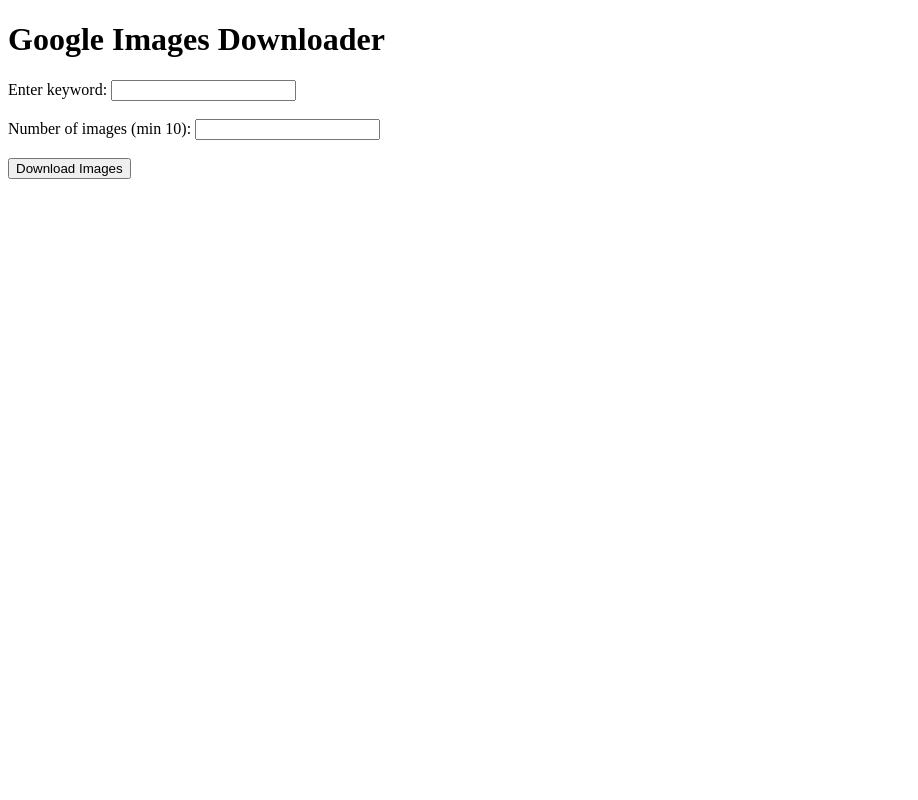
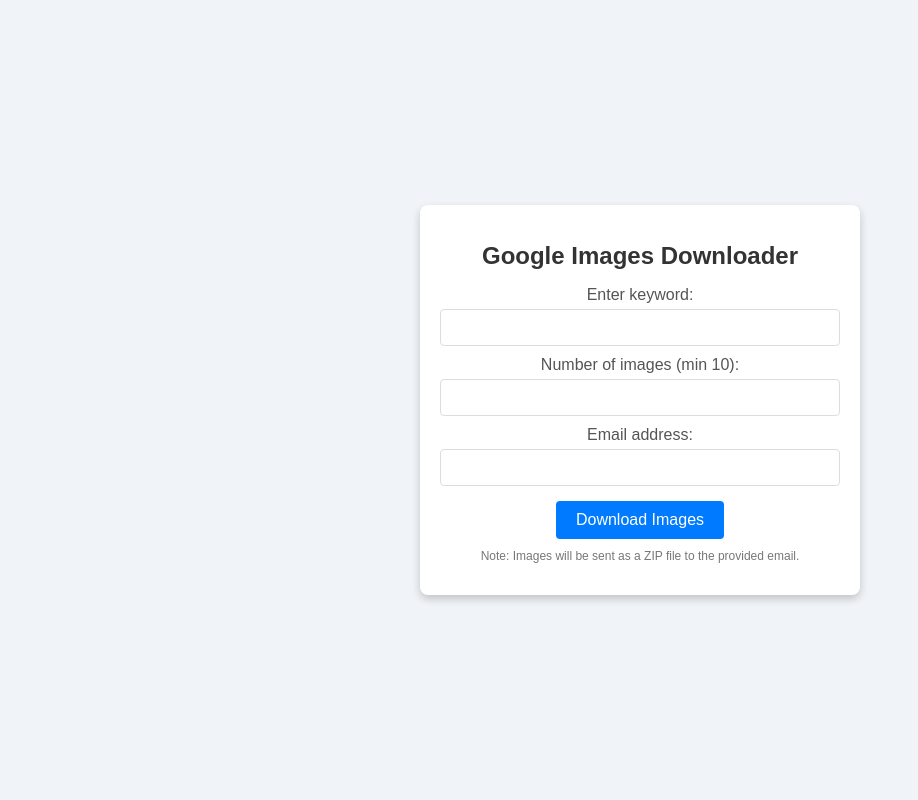
Before and after one commit to arushi-midha/google-images-downloader, a Flask app: page / in a window 1280 px wide. Shown: the whole page, without its empty margins (0-918 px from the left). Run offline with Flask 3, Linux system fonts and the light colour scheme.

Commit message:
format changes

```diff
--- a/app.py
+++ b/app.py
@@ -1,9 +1,21 @@
-from flask import Flask, render_template, request, send_file
+from flask import Flask, render_template, request, send_file, redirect, url_for
 from downloader import search_and_download_images
 import os
 import zipfile
+import smtplib
+from email.message import EmailMessage
+from dotenv import load_dotenv
 
 app = Flask(__name__)
+
+# Load environment variables from .env file
+load_dotenv()
+
+# Email configuration
+SMTP_SERVER = "smtp.gmail.com"
+SMTP_PORT = 587
+EMAIL_ADDRESS = os.getenv("EMAIL_ADDRESS")
+EMAIL_PASSWORD = os.getenv("EMAIL_PASSWORD")
 
 @app.route('/')
 def index():
@@ -13,11 +25,12 @@ def index():
 def download_images():
     keyword = request.form.get('keyword')
     num_images = int(request.form.get('num_images'))
+    email = request.form.get('email')
 
     # Run the downloader
     result_message = search_and_download_images(keyword, num_images)
 
-    # Zip the downloaded images to send as a single file
+    # Zip the downloaded images
     zip_file_path = "./static/images.zip"
     with zipfile.ZipFile(zip_file_path, 'w') as zipf:
         for root, dirs, files in os.walk('./static/images'):
@@ -25,9 +38,35 @@ def download_images():
                 zipf.write(os.path.join(root, file),
                            os.path.relpath(os.path.join(root, file), './static/images'))
 
-    return send_file(zip_file_path, as_attachment=True)
+    # Send the zip file via email
+    if email:
+        try:
+            send_email_with_attachment(email, zip_file_path)
+            return f"Images downloaded and sent to {email}."
+        except Exception as e:
+            return f"Failed to send email: {e}"
+    else:
+        return "No email provided."
+
+def send_email_with_attachment(recipient_email, file_path):
+    # Create email message
+    msg = EmailMessage()
+    msg['Subject'] = "Your Downloaded Images"
+    msg['From'] = EMAIL_ADDRESS
+    msg['To'] = recipient_email
+    msg.set_content("Here are your downloaded images!")
+
+    # Attach the zip file
+    with open(file_path, 'rb') as f:
+        file_data = f.read()
+        msg.add_attachment(file_data, maintype='application', subtype='zip', filename="images.zip")
+
+    # Send the email
+    with smtplib.SMTP(SMTP_SERVER, SMTP_PORT) as server:
+        server.starttls()
+        server.login(EMAIL_ADDRESS, EMAIL_PASSWORD)
+        server.send_message(msg)
 
 if __name__ == "__main__":
-    # Create the images directory if it doesn't exist
     os.makedirs('./static/images', exist_ok=True)
     app.run(debug=True)
--- a/requirements.txt
+++ b/requirements.txt
@@ -1,2 +1,3 @@
 Flask
 google_images_search
+python-dotenv
--- a/templates/index.html
+++ b/templates/index.html
@@ -4,19 +4,80 @@
     <meta charset="UTF-8">
     <meta name="viewport" content="width=device-width, initial-scale=1.0">
     <title>Google Images Downloader</title>
+    <style>
+        body {
+            font-family: Arial, sans-serif;
+            display: flex;
+            justify-content: center;
+            align-items: center;
+            height: 100vh;
+            background-color: #f0f4f8;
+            margin: 0;
+        }
+        .container {
+            background-color: #ffffff;
+            border-radius: 8px;
+            padding: 20px;
+            width: 100%;
+            max-width: 400px;
+            box-shadow: 0 4px 8px rgba(0, 0, 0, 0.2);
+            text-align: center;
+        }
+        h1 {
+            color: #333;
+            font-size: 24px;
+        }
+        label {
+            display: block;
+            margin-top: 10px;
+            color: #555;
+        }
+        input[type="text"],
+        input[type="number"],
+        input[type="email"] {
+            width: 100%;
+            padding: 10px;
+            margin-top: 5px;
+            border: 1px solid #ddd;
+            border-radius: 4px;
+            box-sizing: border-box;
+        }
+        button {
+            margin-top: 15px;
+            padding: 10px 20px;
+            border: none;
+            background-color: #007bff;
+            color: white;
+            border-radius: 4px;
+            cursor: pointer;
+            font-size: 16px;
+        }
+        button:hover {
+            background-color: #0056b3;
+        }
+        .note {
+            font-size: 12px;
+            color: #777;
+            margin-top: 10px;
+        }
+    </style>
 </head>
 <body>
+    <div class="container">
         <h1>Google Images Downloader</h1>
         <form action="/download_images" method="POST">
             <label for="keyword">Enter keyword:</label>
             <input type="text" id="keyword" name="keyword" required>
-        <br><br>
 
             <label for="num_images">Number of images (min 10):</label>
             <input type="number" id="num_images" name="num_images" min="10" required>
-        <br><br>
+
+            <label for="email">Email address:</label>
+            <input type="email" id="email" name="email" required>
 
             <button type="submit">Download Images</button>
         </form>
+        <p class="note">Note: Images will be sent as a ZIP file to the provided email.</p>
+    </div>
 </body>
 </html>
```
Also changed, not shown: static/images/1200px-Barbie_Logo.svg.png (deleted), static/images/616s223zxoL.jpg (deleted), static/images/61wU8TmQesL.jpg (deleted), static/images/71+I3hfh5mL.jpg (deleted), static/images/Barbie-Doll-Closeup.jpg.webp (deleted), static/images/bzzyzhoignczfphlhc4n_9cfc4894-cabd-4d4f-9418-68a79edf0cff.jpg (deleted), static/images/hq720.jpg (deleted), 7 other files. Lines whose indentation alone changed are shown as unchanged.
